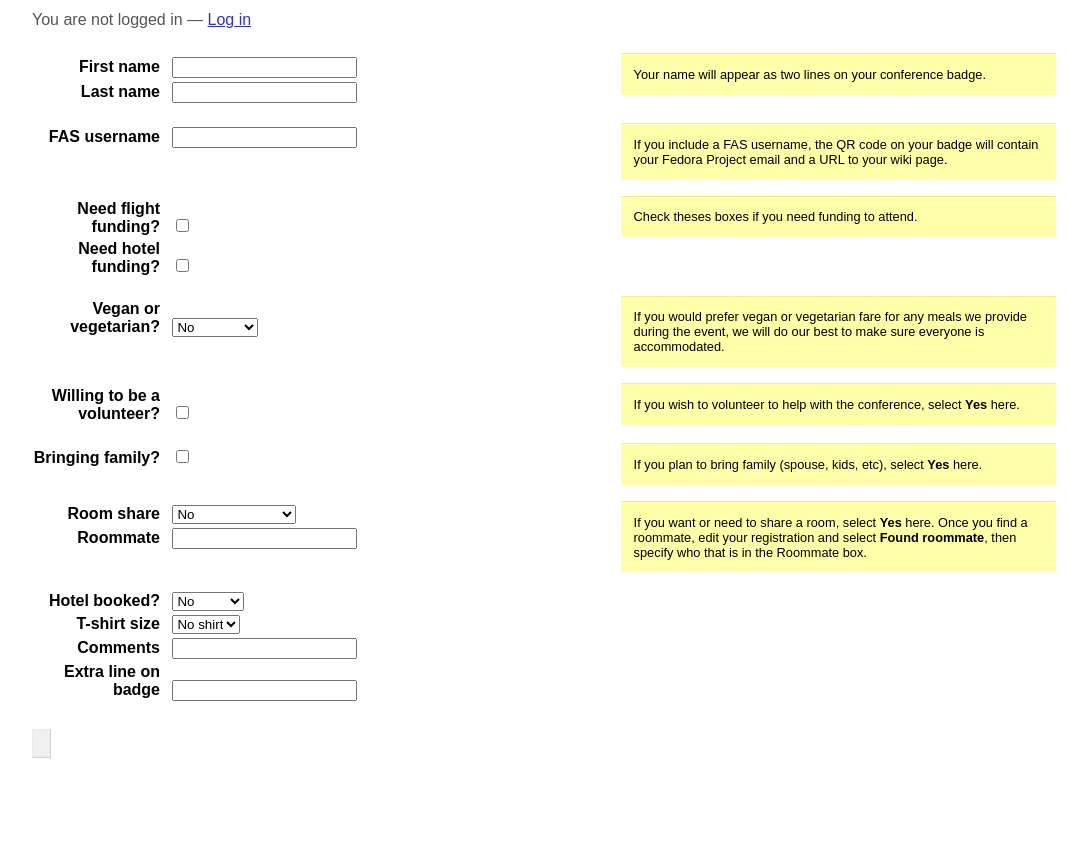
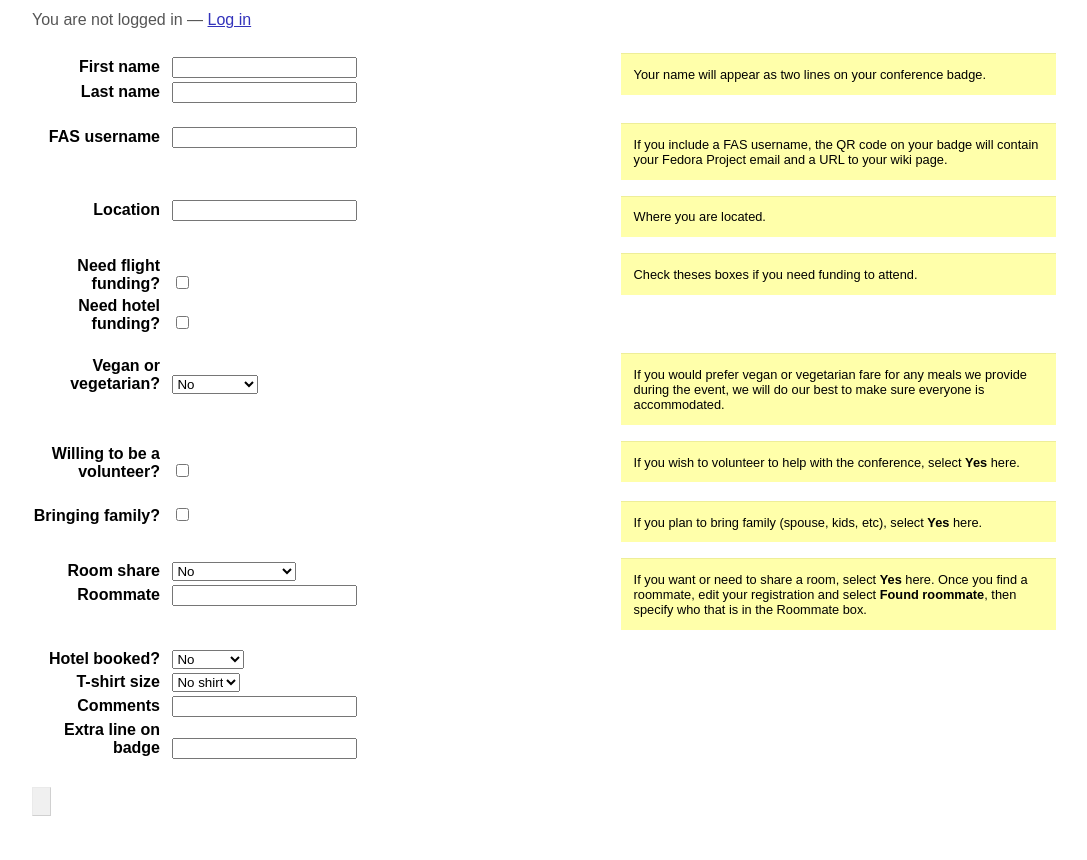
Before and after one commit to fedora-infra/flock-registration, a Flask app: template wsgi/templates/registration.html in a window 1280 px wide. Shown: the part 180-1040 px from the top of the page, without its empty margins (96-1183 px from the left). Before the commit the page ends 938 px from the top, so only its background shows below. Run offline with Flask 2, Linux system fonts and the light colour scheme; the template is opened without the code that fills it: values that come from a table or form of the project are taken from there, others are empty; parts of the project's set-up code (start-up, migrations or seed data) failed here and were passed over; some libraries are stand-ins or nearby versions.

Commit message:
Add a location field

```diff
--- a/wsgi/registration.py
+++ b/wsgi/registration.py
@@ -52,6 +52,7 @@ class RegistrationForm(wtf.Form):
     firstname = wtf.TextField('First name', [wtf.validators.Required()])
     lastname = wtf.TextField('Last name')
     fasusername = wtf.TextField('FAS username')
+    location = wtf.TextField('Location')
     hotel_funding = wtf.BooleanField('Need hotel funding?')
     flight_funding = wtf.BooleanField('Need flight funding?')
     family = wtf.BooleanField('Bringing family?')
--- a/wsgi/templates/registration.html
+++ b/wsgi/templates/registration.html
@@ -16,6 +16,12 @@
   </fieldset>
   <div class="help">
     <p>If you include a FAS username, the QR code on your badge will contain your Fedora Project email and a URL to your wiki page.</p>
+  </div>
+  <fieldset>
+    {{ render_field(form.location) }}
+  </fieldset>
+  <div class="help">
+    <p>Where you are located.</p>
   </div>
   <fieldset>
     {{ render_field(form.flight_funding) }}
```
